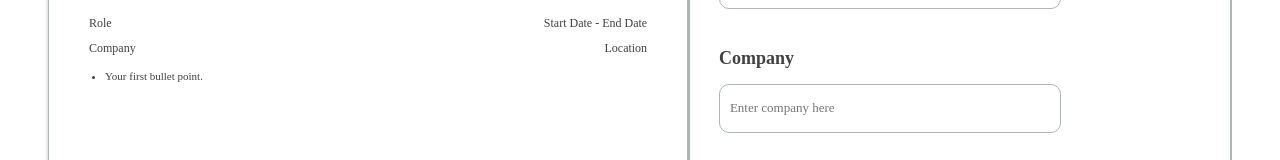
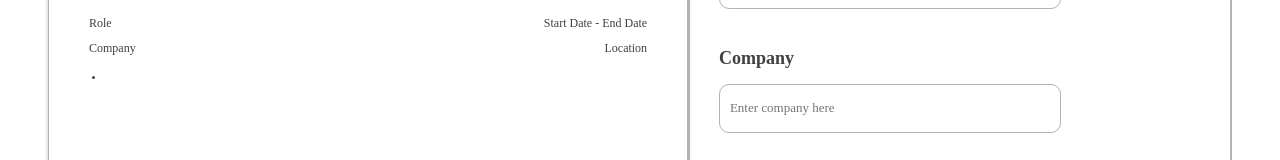
Before and after one commit to dorothyle/resume-generator, a React (Vite) app: page / in a window 1280 px wide. Shown: the part 208-368 px from the top of the page. Built offline with nearby package versions, Linux system fonts and the light colour scheme; a web font is replaced by a local one.

Commit message:
reflect changes of bullet points into preview

```diff
--- a/src/App.jsx
+++ b/src/App.jsx
@@ -13,10 +13,12 @@ function App() {
     location: "",
     bulletPoints: ["this is a bullet point"]
   });
+  const [bulletPoints, setBulletPoints] = useState([{ id: 0, text: '', versionHistory: [] }]);
+
   return (
     <div className="app-container">
-      <Preview experienceData={experienceData} />
-      <ExperienceForm experienceData={experienceData} setExperienceData={setExperienceData}/>
+      <Preview experienceData={experienceData} bulletPoints={bulletPoints} />
+      <ExperienceForm experienceData={experienceData} setExperienceData={setExperienceData} bulletPoints={bulletPoints} setBulletPoints={setBulletPoints} />
     </div>
   );
 }
--- a/src/ExperienceForm.jsx
+++ b/src/ExperienceForm.jsx
@@ -5,11 +5,9 @@ import Bullet from "./Bullet";
 
 let nextId = 1;
 
-const ExperienceForm = ({experienceData, setExperienceData}) => {
+const ExperienceForm = ({ experienceData, setExperienceData, bulletPoints, setBulletPoints }) => {
   const arrow = "iconamoon:arrow-down-2-light";
   const trashIcon = "ant-design:delete-outlined";
-  // list of bullet points to pass into Bullet component
-  const [bulletPoints, setBulletPoints] = useState([{ id: 0, text: '', versionHistory: [] }]);
 
   const handleAddInput = () => {
     setBulletPoints([...bulletPoints, { id: nextId, text: '', versionHistory: [] }]);
--- a/src/Preview.jsx
+++ b/src/Preview.jsx
@@ -1,12 +1,13 @@
 import React from "react";
 import style from "./Preview.module.css";
 
-const Preview = ({ experienceData }) => {
+const Preview = ({ experienceData, bulletPoints }) => {
   let startDate = new Date(experienceData.startDate);
   let endDate = new Date(experienceData.endDate);
   let months = ["Jan","Feb","Mar","Apr","May","Jun","July","Aug","Sep","Oct","Nov","Dec"];
   startDate = `${months[startDate.getMonth()]} ${startDate.getFullYear()}`;
   endDate = `${months[endDate.getMonth()]} ${endDate.getFullYear()}`;
+
   return (
     <div className={style.preview}>
       <h1>Experience</h1>
@@ -27,7 +28,9 @@ const Preview = ({ experienceData }) => {
       </div>
       </p>
       <ul>
-        <li>Your first bullet point.</li>
+        {bulletPoints.map((item) => (
+          <li>{item.text}</li>
+        ))}
       </ul>
     </div>
   );
```
